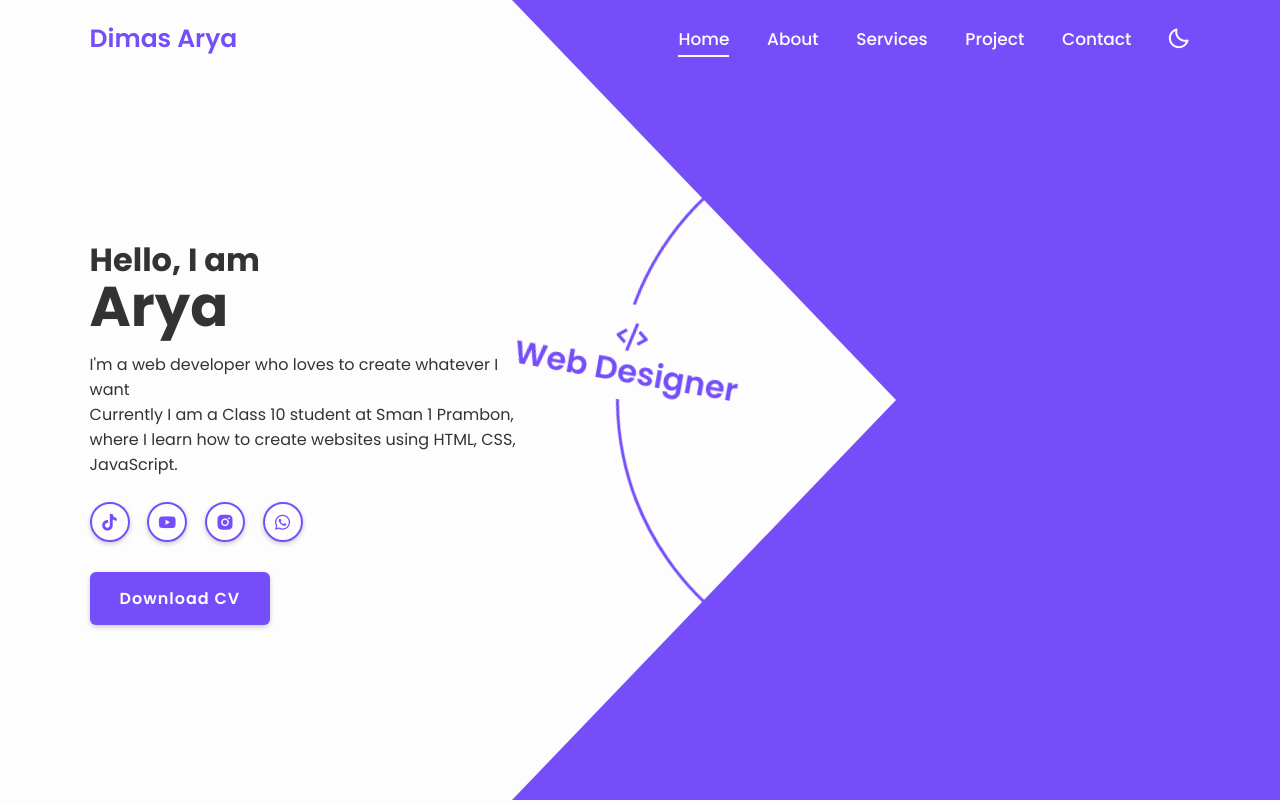
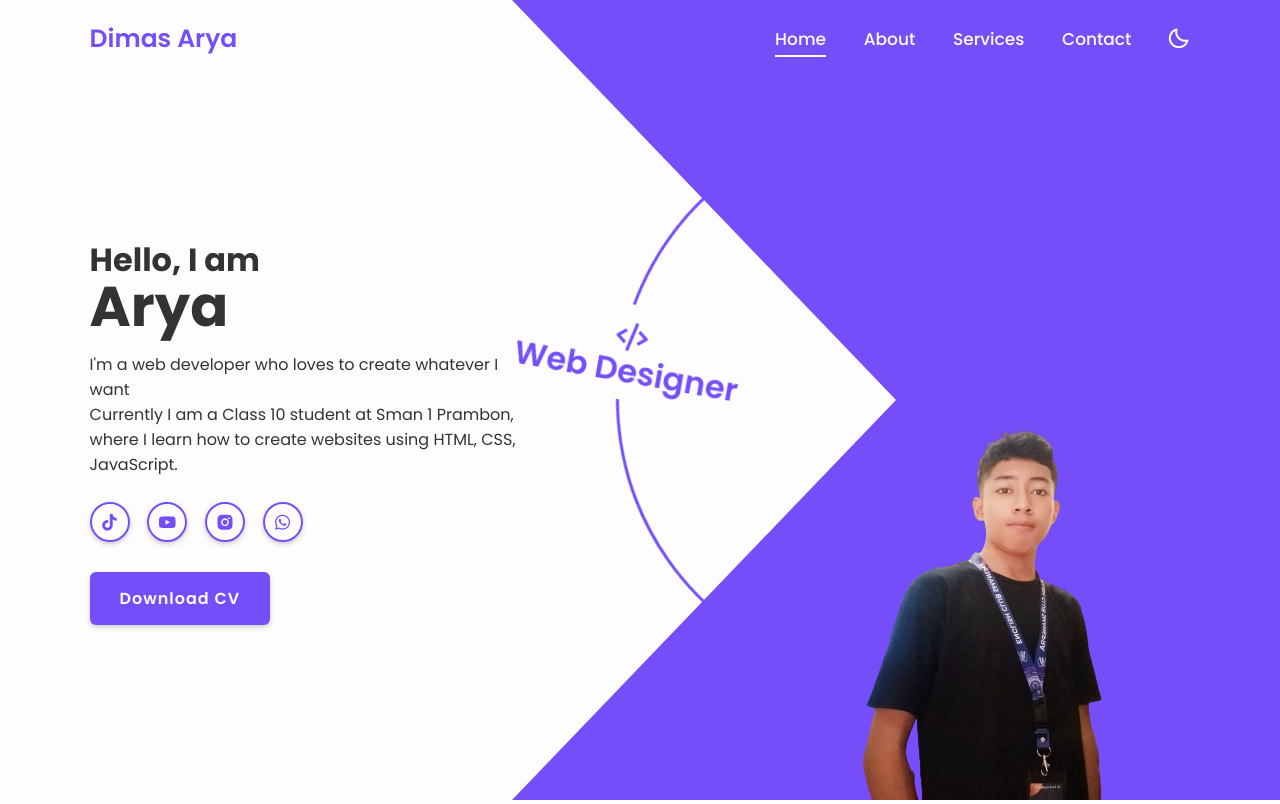
Before and after one commit to DimasAria7/Portofolio-, a plain HTML site: page index.html in a window 1280 px wide. Shown: the top 804 px of the page. Drawn offline with nearby package versions, Linux system fonts and the light colour scheme.

Commit message:
index.html

```diff
--- a/index.html
+++ b/index.html
@@ -20,7 +20,6 @@
             <a href="#home" class="active">Home</a>
             <a href="#about">About</a>
             <a href="#services">Services</a>
-            <a href="#project">Project</a>
             <a href="#contact">Contact</a>
         </nav>
 
@@ -74,7 +73,7 @@
         </div>
 
         <div class="home-img">
-            <img src="images/home.png" alt="">
+            <img src="home.png" alt="">
         </div>
     </section>
 
```
